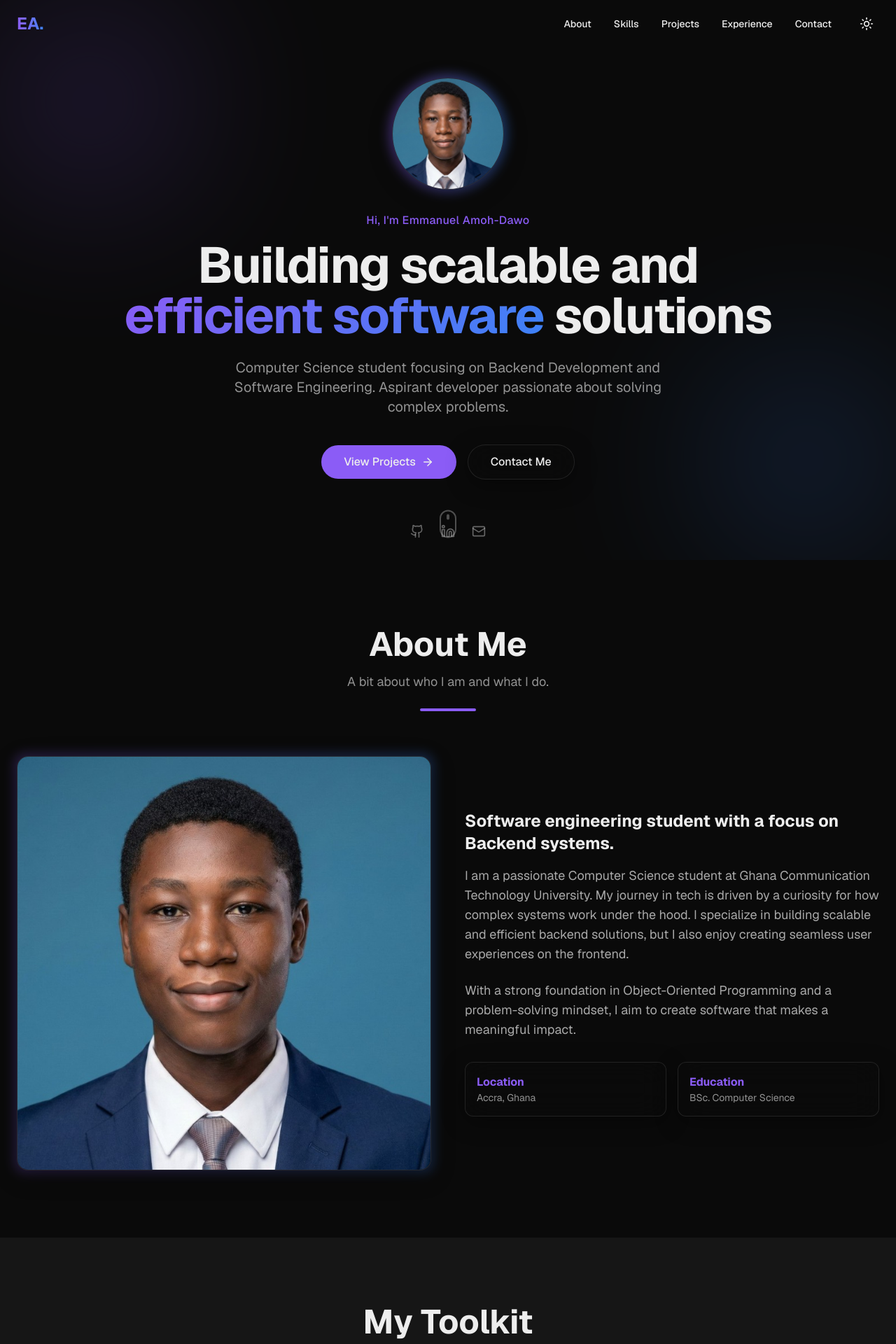
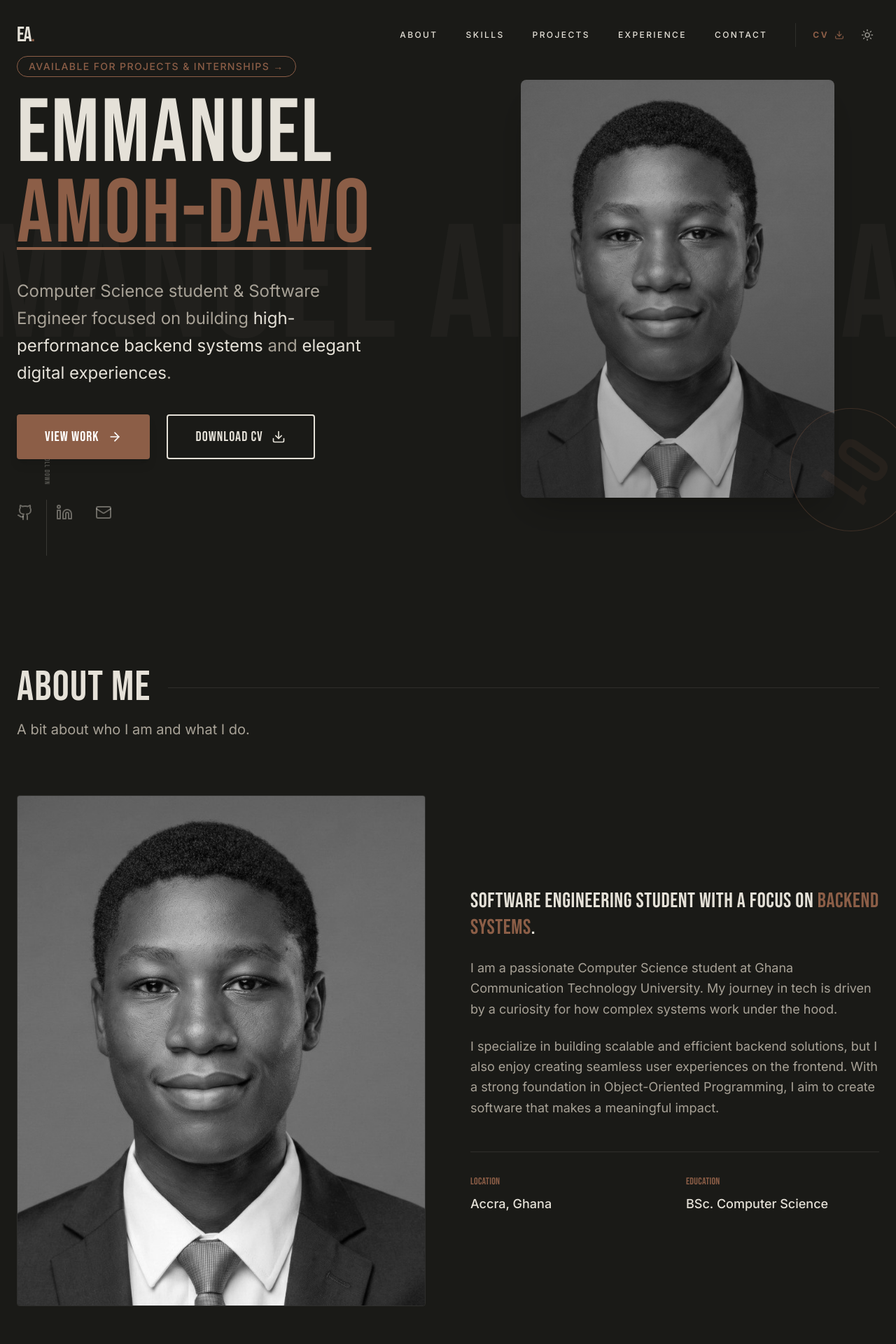
Before and after one commit to luberk-prog/portfolio-website, a Next.js app: page / in a window 1280 px wide. Shown: the top 1920 px of the page at 70% size. Built offline with nearby package versions, Linux system fonts and the light colour scheme.

Commit message:
feat: initialize portfolio website with layout, navigation, and core section components

```diff
--- a/src/app/globals.css
+++ b/src/app/globals.css
@@ -2,13 +2,13 @@
 
 @theme inline {
   --color-background: var(--background);
+  --color-background-alt: var(--background-alt);
   --color-foreground: var(--foreground);
-  --font-sans: var(--font-geist-sans);
-  --font-mono: var(--font-geist-mono);
+  --color-foreground-muted: var(--foreground-muted);
+  --color-accent: var(--accent);
 
-  --color-primary: #8b5cf6;
-  --color-secondary: #3b82f6;
-  --color-accent: #d946ef;
+  --font-serif: var(--font-bebas-neue);
+  --font-sans: var(--font-inter);
 
   --animate-reveal: reveal 0.8s ease-out forwards;
   --animate-float: float 3s ease-in-out infinite;
@@ -35,19 +35,25 @@
 }
 
 :root {
-  --background: #0a0a0a;
-  --foreground: #ededed;
-  --glass-bg: rgba(10, 10, 10, 0.7);
-  --glass-border: rgba(255, 255, 255, 0.1);
-  --glass-shadow: 0 8px 32px 0 rgba(0, 0, 0, 0.37);
+  --background: #1A1A17;
+  --background-alt: #2D2D2A;
+  --accent: #8C5E47;
+  --foreground: #E5E1D8;
+  --foreground-muted: #A8A297;
+  --glass-bg: rgba(26, 26, 23, 0.7);
+  --glass-border: rgba(229, 225, 216, 0.1);
+  --glass-shadow: 0 8px 32px 0 rgba(0, 0, 0, 0.5);
 }
 
 .light {
-  --background: #ffffff;
-  --foreground: #171717;
-  --glass-bg: rgba(255, 255, 255, 0.7);
-  --glass-border: rgba(0, 0, 0, 0.1);
-  --glass-shadow: 0 8px 32px 0 rgba(31, 38, 135, 0.07);
+  --background: #F5F3EF;
+  --background-alt: #E8E4DB;
+  --accent: #8C5E47;
+  --foreground: #2D2D2A;
+  --foreground-muted: #6B6B60;
+  --glass-bg: rgba(245, 243, 239, 0.7);
+  --glass-border: rgba(45, 45, 42, 0.1);
+  --glass-shadow: 0 8px 32px 0 rgba(0, 0, 0, 0.1);
 }
 
 html {
@@ -57,8 +63,13 @@ html {
 body {
   background: var(--background);
   color: var(--foreground);
-  font-family: var(--font-geist-sans), Arial, Helvetica, sans-serif;
+  font-family: var(--font-inter), Arial, Helvetica, sans-serif;
   transition: background-color 0.3s ease, color 0.3s ease;
+}
+
+h1, h2, h3, h4, h5, h6 {
+  font-family: var(--font-bebas-neue), sans-serif;
+  letter-spacing: 0.02em;
 }
 
 .glass {
@@ -70,13 +81,13 @@ body {
 }
 
 .gradient-text {
-  background: linear-gradient(135deg, #8b5cf6 0%, #3b82f6 100%);
+  background: linear-gradient(135deg, var(--accent) 0%, var(--foreground) 100%);
   -webkit-background-clip: text;
   -webkit-text-fill-color: transparent;
 }
 
 .gradient-bg {
-  background: linear-gradient(135deg, rgba(139, 92, 246, 0.1) 0%, rgba(59, 130, 246, 0.1) 100%);
+  background: linear-gradient(135deg, rgba(140, 94, 71, 0.1) 0%, rgba(229, 225, 216, 0.05) 100%);
 }
 
 /* Custom Scrollbar */
--- a/src/app/layout.tsx
+++ b/src/app/layout.tsx
@@ -1,16 +1,17 @@
 import type { Metadata } from "next";
-import { Geist, Geist_Mono } from "next/font/google";
+import { Bebas_Neue, Inter } from "next/font/google";
 import "./globals.css";
 import { Navbar } from "@/components/Navbar";
 import { Footer } from "@/components/Footer";
 
-const geistSans = Geist({
-  variable: "--font-geist-sans",
+const bebasNeue = Bebas_Neue({
+  variable: "--font-bebas-neue",
+  weight: "400",
   subsets: ["latin"],
 });
 
-const geistMono = Geist_Mono({
-  variable: "--font-geist-mono",
+const inter = Inter({
+  variable: "--font-inter",
   subsets: ["latin"],
 });
 
@@ -27,7 +28,7 @@ export default function RootLayout({
   return (
     <html
       lang="en"
-      className={`${geistSans.variable} ${geistMono.variable} h-full antialiased scroll-smooth`}
+      className={`${bebasNeue.variable} ${inter.variable} h-full antialiased scroll-smooth`}
     >
       <body className="min-h-full flex flex-col bg-background text-foreground transition-colors duration-300">
         <Navbar />
--- a/src/components/About.tsx
+++ b/src/components/About.tsx
@@ -6,51 +6,55 @@ import { getAssetPath } from "@/utils/paths";
 
 export const About = () => {
   return (
-    <div className="grid md:grid-cols-2 gap-12 items-center">
+    <div className="grid md:grid-cols-2 gap-16 items-start">
       <motion.div
-        initial={{ opacity: 0, x: -50 }}
-        whileInView={{ opacity: 1, x: 0 }}
+        initial={{ opacity: 0, y: 30 }}
+        whileInView={{ opacity: 1, y: 0 }}
         viewport={{ once: true }}
         transition={{ duration: 0.8 }}
         className="relative group"
       >
-        <div className="absolute -inset-1 bg-gradient-to-r from-primary to-secondary rounded-2xl blur opacity-25 group-hover:opacity-50 transition duration-1000"></div>
-        <div className="relative aspect-square rounded-2xl overflow-hidden glass">
+        <div className="absolute -inset-4 bg-accent/10 rounded-lg blur-xl opacity-0 group-hover:opacity-100 transition duration-700"></div>
+        <div className="relative aspect-[4/5] rounded-sm overflow-hidden border border-foreground/10 grayscale hover:grayscale-0 transition-all duration-700">
           <Image
             src={getAssetPath("/profile_original.jpg")}
             alt="Emmanuel Amoh-Dawo"
             fill
-            className="object-cover scale-105 hover:scale-110 transition-all duration-500"
+            className="object-cover scale-105 hover:scale-100 transition-all duration-700"
           />
         </div>
       </motion.div>
 
       <motion.div
-        initial={{ opacity: 0, x: 50 }}
+        initial={{ opacity: 0, x: 30 }}
         whileInView={{ opacity: 1, x: 0 }}
         viewport={{ once: true }}
         transition={{ duration: 0.8 }}
+        className="flex flex-col h-full justify-center"
       >
-        <h3 className="text-2xl font-bold mb-4">Software engineering student with a focus on Backend systems.</h3>
-        <p className="text-lg text-foreground/70 mb-6 font-geist-mono">
-          I am a passionate Computer Science student at Ghana Communication Technology University.
-          My journey in tech is driven by a curiosity for how complex systems work under the hood.
-          I specialize in building scalable and efficient backend solutions, but I also enjoy creating
-          seamless user experiences on the frontend.
-        </p>
-        <p className="text-lg text-foreground/70 mb-8 font-geist-mono">
-          With a strong foundation in Object-Oriented Programming and a problem-solving mindset,
-          I aim to create software that makes a meaningful impact.
-        </p>
+        <h3 className="text-3xl font-serif uppercase mb-6 leading-tight text-foreground">
+          Software engineering student with a focus on <span className="text-accent">Backend systems</span>.
+        </h3>
+        <div className="space-y-6 text-lg text-foreground-muted leading-relaxed font-sans">
+          <p>
+            I am a passionate Computer Science student at Ghana Communication Technology University.
+            My journey in tech is driven by a curiosity for how complex systems work under the hood.
+          </p>
+          <p>
+            I specialize in building scalable and efficient backend solutions, but I also enjoy creating
+            seamless user experiences on the frontend. With a strong foundation in Object-Oriented Programming,
+            I aim to create software that makes a meaningful impact.
+          </p>
+        </div>
 
-        <div className="grid grid-cols-2 gap-4">
-          <div className="p-4 glass rounded-xl">
-            <h4 className="font-bold text-primary">Location</h4>
-            <p className="text-sm opacity-60 font-geist-mono">Accra, Ghana</p>
+        <div className="grid grid-cols-2 gap-8 mt-12 pt-8 border-t border-foreground/10">
+          <div>
+            <h4 className="font-serif text-accent uppercase tracking-widest text-sm mb-2">Location</h4>
+            <p className="text-lg text-foreground font-medium">Accra, Ghana</p>
           </div>
-          <div className="p-4 glass rounded-xl">
-            <h4 className="font-bold text-primary">Education</h4>
-            <p className="text-sm opacity-60 font-geist-mono">BSc. Computer Science</p>
+          <div>
+            <h4 className="font-serif text-accent uppercase tracking-widest text-sm mb-2">Education</h4>
+            <p className="text-lg text-foreground font-medium">BSc. Computer Science</p>
           </div>
         </div>
       </motion.div>
--- a/src/components/Hero.tsx
+++ b/src/components/Hero.tsx
@@ -1,69 +1,63 @@
 "use client";
 
 import { motion } from "framer-motion";
-import { ArrowRight, Github, Linkedin, Mail } from "lucide-react";
+import { ArrowRight, Download, Github, Linkedin, Mail } from "lucide-react";
 import Image from "next/image";
 import { getAssetPath } from "@/utils/paths";
 
 export const Hero = () => {
   return (
-    <section className="relative min-h-screen flex items-center justify-center overflow-hidden pt-20">
-      {/* Background Gradients */}
-      <div className="absolute top-0 -left-4 w-72 h-72 bg-primary filter blur-[120px] opacity-20 rounded-full" />
-      <div className="absolute bottom-0 -right-4 w-72 h-72 bg-secondary filter blur-[120px] opacity-20 rounded-full" />
+    <section className="relative min-h-[90vh] flex flex-col md:flex-row items-center justify-center overflow-hidden bg-background">
+      {/* Editorial Background Text */}
+      <div className="absolute inset-0 flex items-center justify-center pointer-events-none opacity-[0.03] select-none overflow-hidden">
+        <h1 className="text-[18vw] font-serif leading-none uppercase whitespace-nowrap">
+          EMMANUEL AMOH-DAWO
+        </h1>
+      </div>
 
-      <div className="relative z-10 max-w-7xl mx-auto px-6 text-center">
+      <div className="relative z-10 w-full max-w-7xl mx-auto px-6 py-20 flex flex-col md:flex-row items-center gap-12 md:gap-20">
+
+        {/* Left Content */}
+        <div className="flex-1 text-left order-2 md:order-1">
           <motion.div
-          initial={{ opacity: 0, scale: 0.9 }}
-          animate={{ opacity: 1, scale: 1 }}
-          transition={{ duration: 0.5 }}
-          className="mb-8 relative inline-block"
+            initial={{ opacity: 0, x: -50 }}
+            animate={{ opacity: 1, x: 0 }}
+            transition={{ duration: 0.8, ease: "easeOut" }}
           >
-          <div className="absolute -inset-1 bg-gradient-to-r from-primary to-secondary rounded-full blur opacity-40 animate-pulse"></div>
-          <div className="relative w-32 h-32 md:w-40 md:h-40 rounded-full overflow-hidden border-4 border-white/10 glass">
-            <Image
-              src={getAssetPath("/profile_original.jpg")}
-              alt="Emmanuel Amoh-Dawo"
-              fill
-              className="object-cover scale-110"
-            />
-          </div>
-        </motion.div>
-
-        <motion.div
-          initial={{ opacity: 0, y: 20 }}
-          animate={{ opacity: 1, y: 0 }}
-          transition={{ duration: 0.5 }}
+            <a
+              href="#contact"
+              className="group inline-block px-4 py-1 rounded-full border border-accent text-accent text-sm font-medium mb-6 uppercase tracking-widest hover:bg-accent hover:text-white transition-all"
             >
-          <h2 className="text-primary font-medium tracking-wide mb-4">
-            Hi, I'm Emmanuel Amoh-Dawo
-          </h2>
-          <h1 className="text-5xl md:text-7xl font-bold mb-6 tracking-tight">
-            Building scalable and <br />
-            <span className="gradient-text">efficient software</span> solutions
+              Available for projects & internships <span className="inline-block group-hover:translate-x-1 transition-transform">&rarr;</span>
+            </a>
+            <h1 className="text-6xl md:text-8xl lg:text-9xl font-serif leading-[0.9] mb-8 text-foreground uppercase">
+              Emmanuel <br />
+              <span className="text-accent underline decoration-4 underline-offset-8">Amoh-Dawo</span>
             </h1>
-          <p className="text-xl text-foreground/60 max-w-2xl mx-auto mb-10">
-            Computer Science student focusing on Backend Development and Software Engineering.
-            Aspirant developer passionate about solving complex problems.
+            <p className="text-xl md:text-2xl text-foreground-muted max-w-lg mb-10 leading-relaxed font-sans">
+              Computer Science student & Software Engineer focused on building
+              <span className="text-foreground"> high-performance backend systems</span> and
+              <span className="text-foreground"> elegant digital experiences</span>.
             </p>
 
-          <div className="flex flex-col md:flex-row items-center justify-center gap-4">
+            <div className="flex flex-wrap gap-6">
               <motion.a
                 href="#projects"
-              whileHover={{ scale: 1.05 }}
-              whileTap={{ scale: 0.95 }}
-              className="px-8 py-3 bg-primary rounded-full font-medium flex items-center gap-2 hover:bg-primary/90 transition-colors"
+                whileHover={{ scale: 1.02 }}
+                whileTap={{ scale: 0.98 }}
+                className="px-10 py-4 bg-accent text-white rounded-sm font-serif text-xl uppercase tracking-wider flex items-center gap-3 transition-all hover:bg-opacity-90 shadow-lg"
               >
-              View Projects
-              <ArrowRight size={18} />
+                View Work <ArrowRight size={20} />
               </motion.a>
+
               <motion.a
-              href="#contact"
-              whileHover={{ scale: 1.05 }}
-              whileTap={{ scale: 0.95 }}
-              className="px-8 py-3 glass rounded-full font-medium hover:bg-white/5 transition-colors"
+                href="/cv.pdf" // Placeholder path for CV
+                download
+                whileHover={{ scale: 1.02 }}
+                whileTap={{ scale: 0.98 }}
+                className="px-10 py-4 border-2 border-foreground text-foreground rounded-sm font-serif text-xl uppercase tracking-wider flex items-center gap-3 transition-all hover:bg-foreground hover:text-background"
               >
-              Contact Me
+                Download CV <Download size={20} />
               </motion.a>
             </div>
           </motion.div>
@@ -71,22 +65,57 @@ export const Hero = () => {
           <motion.div
             initial={{ opacity: 0 }}
             animate={{ opacity: 1 }}
-          transition={{ delay: 0.8, duration: 1 }}
-          className="mt-16 flex items-center justify-center space-x-6 text-foreground/40"
+            transition={{ delay: 1, duration: 1 }}
+            className="mt-16 flex items-center space-x-8 text-foreground/40"
           >
-          <a href="https://github.com/luberk-prog" className="hover:text-primary transition-colors"><Github size={20} /></a>
-          <a href="https://www.linkedin.com/in/emmanuel-amoh-dawo" className="hover:text-primary transition-colors"><Linkedin size={20} /></a>
-          <a href="mailto:amohdawo123@gmail.com" className="hover:text-primary transition-colors"><Mail size={20} /></a>
+            <a href="https://github.com/luberk-prog" className="hover:text-accent transition-colors"><Github size={24} /></a>
+            <a href="https://www.linkedin.com/in/emmanuel-amoh-dawo" className="hover:text-accent transition-colors"><Linkedin size={24} /></a>
+            <a href="mailto:amohdawo123@gmail.com" className="hover:text-accent transition-colors"><Mail size={24} /></a>
           </motion.div>
         </div>
 
+        {/* Right - Profile Image / Visual Area */}
+        <div className="flex-1 order-1 md:order-2 relative">
+          <motion.div
+            initial={{ opacity: 0, scale: 0.9, y: 50 }}
+            animate={{ opacity: 1, scale: 1, y: 0 }}
+            transition={{ duration: 1, ease: "easeOut" }}
+            className="relative w-full aspect-[4/5] md:aspect-[3/4] max-w-md mx-auto overflow-hidden rounded-lg shadow-2xl grayscale hover:grayscale-0 transition-all duration-700"
+          >
+            <Image
+              src={getAssetPath("/profile_original.jpg")}
+              alt="Emmanuel Amoh-Dawo"
+              fill
+              className="object-cover scale-105 hover:scale-100 transition-transform duration-700"
+              priority
+            />
+            {/* Overlay Gradient */}
+            <div className="absolute inset-0 bg-gradient-to-t from-background/40 to-transparent pointer-events-none" />
+          </motion.div>
+
+          {/* Decorative Badge */}
+          <motion.div
+            animate={{ rotate: 360 }}
+            transition={{ repeat: Infinity, duration: 20, ease: "linear" }}
+            className="absolute -bottom-10 -right-10 w-40 h-40 hidden lg:flex items-center justify-center pointer-events-none"
+          >
+            <div className="relative w-full h-full border border-accent/30 rounded-full flex items-center justify-center scale-110">
+              <span className="font-serif text-accent text-8xl opacity-10">01</span>
+            </div>
+          </motion.div>
+        </div>
+
+      </div>
+
+      {/* Scroll Indicator */}
       <motion.div
         animate={{ y: [0, 10, 0] }}
         transition={{ repeat: Infinity, duration: 2 }}
-        className="absolute bottom-10 left-1/2 -translate-x-1/2 opacity-30"
+        className="absolute bottom-10 left-10 opacity-30 hidden md:block"
       >
-        <div className="w-6 h-10 border-2 border-foreground rounded-full flex justify-center p-1">
-          <div className="w-1 h-2 bg-foreground rounded-full" />
+        <div className="flex flex-col items-center gap-2">
+          <span className="font-serif uppercase tracking-widest text-[10px] transform rotate-90 mb-8">Scroll Down</span>
+          <div className="w-[1px] h-20 bg-foreground/50" />
         </div>
       </motion.div>
     </section>
--- a/src/components/Navbar.tsx
+++ b/src/components/Navbar.tsx
@@ -1,8 +1,9 @@
 "use client";
 
 import { useState, useEffect } from "react";
-import { Moon, Sun, Menu, X } from "lucide-react";
+import { Moon, Sun, Menu, X, Download } from "lucide-react";
 import { motion, AnimatePresence } from "framer-motion";
+import Link from "next/link";
 
 export const Navbar = () => {
   const [isScrolled, setIsScrolled] = useState(false);
@@ -32,51 +33,60 @@ export const Navbar = () => {
 
   return (
     <nav
-      className={`fixed top-0 w-full z-50 transition-all duration-300 ${
-        isScrolled ? "glass py-2" : "bg-transparent py-4"
+      className={`fixed top-0 w-full z-50 transition-all duration-500 ${
+        isScrolled ? "bg-background/80 backdrop-blur-md border-b border-glass-border py-4" : "bg-transparent py-8"
       }`}
     >
       <div className="max-w-7xl mx-auto px-6 flex justify-between items-center">
-        <motion.div
-          initial={{ opacity: 0, x: -20 }}
-          animate={{ opacity: 1, x: 0 }}
-          className="text-2xl font-bold bg-gradient-to-r from-primary to-secondary bg-clip-text text-transparent"
+        <Link
+          href="/"
+          className="text-3xl font-serif tracking-tighter text-foreground group"
         >
-          EA.
-        </motion.div>
+          EA<span className="text-accent group-hover:pl-1 transition-all">.</span>
+        </Link>
 
         {/* Desktop Links */}
-        <div className="hidden md:flex items-center space-x-8">
+        <div className="hidden md:flex items-center space-x-10">
           {navLinks.map((link) => (
             <a
               key={link.name}
               href={link.href}
-              className="text-sm font-medium hover:text-primary transition-colors"
+              className="text-xs uppercase tracking-[0.2em] font-medium hover:text-accent transition-colors"
             >
               {link.name}
             </a>
           ))}
-          <button
-            onClick={toggleDarkMode}
-            className="p-2 rounded-full hover:bg-white/10 transition-colors"
-          >
-            {isDarkMode ? <Sun size={20} /> : <Moon size={20} />}
-          </button>
+
+          <div className="flex items-center gap-4 pl-6 border-l border-foreground/10">
+            <a
+              href="/cv.pdf"
+              download
+              className="text-xs uppercase tracking-[0.2em] font-bold text-accent hover:underline flex items-center gap-2"
+            >
+              CV <Download size={14} />
+            </a>
+            <button
+              onClick={toggleDarkMode}
+              className="p-2 text-foreground/60 hover:text-foreground transition-colors"
+            >
+              {isDarkMode ? <Sun size={18} /> : <Moon size={18} />}
+            </button>
+          </div>
         </div>
 
         {/* Mobile Toggle */}
         <div className="md:hidden flex items-center space-x-4">
           <button
             onClick={toggleDarkMode}
-            className="p-2 rounded-full hover:bg-white/10 transition-colors"
+            className="p-2 text-foreground/60"
           >
             {isDarkMode ? <Sun size={20} /> : <Moon size={20} />}
           </button>
           <button
             onClick={() => setIsMenuOpen(!isMenuOpen)}
-            className="p-2 rounded-full hover:bg-white/10 transition-colors"
+            className="p-2 text-foreground"
           >
-            {isMenuOpen ? <X size={24} /> : <Menu size={24} />}
+            {isMenuOpen ? <X size={28} /> : <Menu size={28} />}
           </button>
         </div>
       </div>
@@ -85,22 +95,29 @@ export const Navbar = () => {
       <AnimatePresence>
         {isMenuOpen && (
           <motion.div
-            initial={{ opacity: 0, height: 0 }}
-            animate={{ opacity: 1, height: "auto" }}
-            exit={{ opacity: 0, height: 0 }}
-            className="md:hidden glass"
+            initial={{ opacity: 0, y: -20 }}
+            animate={{ opacity: 1, y: 0 }}
+            exit={{ opacity: 0, y: -20 }}
+            className="absolute top-full left-0 w-full bg-background border-b border-glass-border shadow-2xl"
           >
-            <div className="px-6 py-4 flex flex-col space-y-4">
+            <div className="px-6 py-12 flex flex-col space-y-8 items-center">
               {navLinks.map((link) => (
                 <a
                   key={link.name}
                   href={link.href}
                   onClick={() => setIsMenuOpen(false)}
-                  className="text-lg font-medium hover:text-primary transition-colors"
+                  className="text-2xl font-serif uppercase tracking-widest hover:text-accent transition-colors"
                 >
                   {link.name}
                 </a>
               ))}
+              <a
+                href="/cv.pdf"
+                download
+                className="text-xl font-serif uppercase tracking-widest text-accent flex items-center gap-2"
+              >
+                Download CV <Download size={20} />
+              </a>
             </div>
           </motion.div>
         )}
--- a/src/components/Section.tsx
+++ b/src/components/Section.tsx
@@ -13,44 +13,41 @@ interface SectionProps {
 
 export const Section = ({ children, id, className, title, subtitle }: SectionProps) => {
   return (
-    <section id={id} className={`py-24 px-6 ${className || ""}`}>
+    <section id={id} className={`py-32 px-6 ${className || ""}`}>
       <div className="max-w-7xl mx-auto">
         {(title || subtitle) && (
-          <div className="mb-16 text-center">
+          <div className="mb-20">
             {title && (
-              <motion.h2
-                initial={{ opacity: 0, y: 20 }}
-                whileInView={{ opacity: 1, y: 0 }}
+              <motion.div
+                initial={{ opacity: 0, x: -20 }}
+                whileInView={{ opacity: 1, x: 0 }}
                 viewport={{ once: true }}
-                className="text-3xl md:text-5xl font-bold mb-4"
+                className="flex items-center gap-6 mb-4"
               >
-                {title}
-              </motion.h2>
+                <h2 className="text-4xl md:text-6xl font-serif uppercase tracking-tight text-foreground">
+                  {title}
+                </h2>
+                <div className="flex-grow h-[1px] bg-foreground/10" />
+              </motion.div>
             )}
             {subtitle && (
               <motion.p
-                initial={{ opacity: 0, y: 20 }}
+                initial={{ opacity: 0, y: 10 }}
                 whileInView={{ opacity: 1, y: 0 }}
                 viewport={{ once: true }}
-                transition={{ delay: 0.1 }}
-                className="text-lg text-foreground/60"
+                transition={{ delay: 0.2 }}
+                className="text-lg md:text-xl text-foreground-muted font-sans max-w-2xl"
               >
                 {subtitle}
               </motion.p>
             )}
-            <motion.div
-              initial={{ width: 0 }}
-              whileInView={{ width: 80 }}
-              viewport={{ once: true }}
-              className="h-1 bg-primary mx-auto mt-6 rounded-full"
-            />
           </div>
         )}
         <motion.div
-          initial={{ opacity: 0, y: 40 }}
+          initial={{ opacity: 0, y: 30 }}
           whileInView={{ opacity: 1, y: 0 }}
           viewport={{ once: true }}
-          transition={{ duration: 0.6 }}
+          transition={{ duration: 0.8, ease: "easeOut" }}
         >
           {children}
         </motion.div>
```
Also changed, not shown: src/app/projects/[id]/ProjectDetailClient.tsx (+52 -34 lines), src/components/Contact.tsx (+47 -49 lines), src/components/Experience.tsx (+15 -14 lines), src/components/Footer.tsx (+15 -8 lines), src/components/Projects.tsx (+31 -27 lines), src/components/Skills.tsx (+12 -12 lines). Lines whose indentation alone changed are shown as unchanged.
